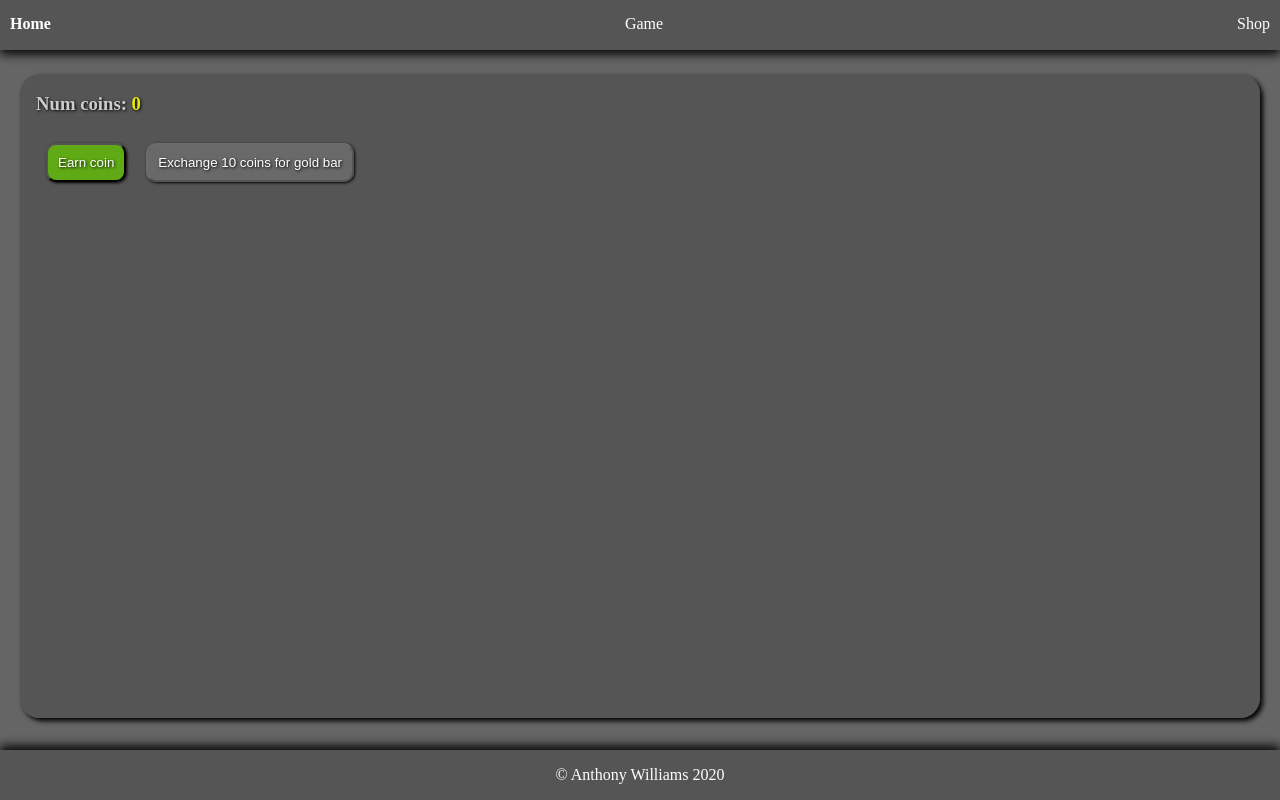
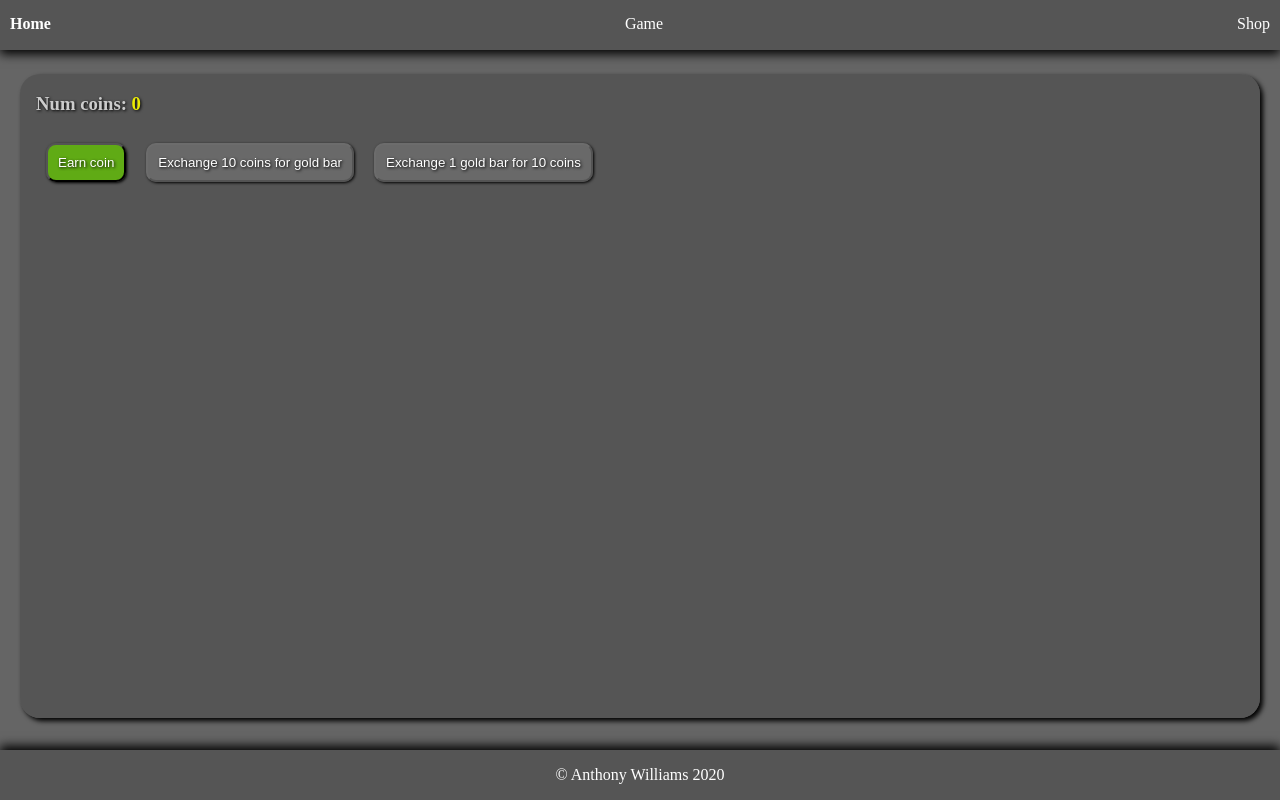
Before and after one commit to Wolven531/angular-game, an Angular app: page /game in a window 1280 px wide. Built offline with nearby package versions, Linux system fonts and the light colour scheme.

Commit message:
Add button to exchange bars back to coins

```diff
--- a/src/game/game.component.html
+++ b/src/game/game.component.html
@@ -9,4 +9,8 @@
 		class="btn-exchange-coins"
 		[disabled]="coins < 10"
 		(click)="onExchangeCoinsForBar($event)">Exchange 10 coins for gold bar</button>
+	<button
+		class="btn-exchange-bars"
+		[disabled]="goldBars < 1"
+		(click)="onExchangeBarForCoins($event)">Exchange 1 gold bar for 10 coins</button>
 </div>
--- a/src/game/game.component.scss
+++ b/src/game/game.component.scss
@@ -31,6 +31,19 @@
 				cursor: not-allowed;
 			}
 		}
+
+		&.btn-exchange-bars {
+			background-color: rgba(0,225,225,.75);
+
+			&:hover {
+				background-color: rgba(0,255,255,.9);
+			}
+
+			&[disabled] {
+				background-color: grayscale($color: rgba(0,225,225,.75));
+				cursor: not-allowed;
+			}
+		}
 	}
 
 	h3 {
```
